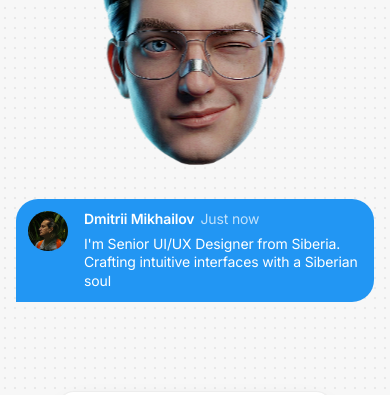
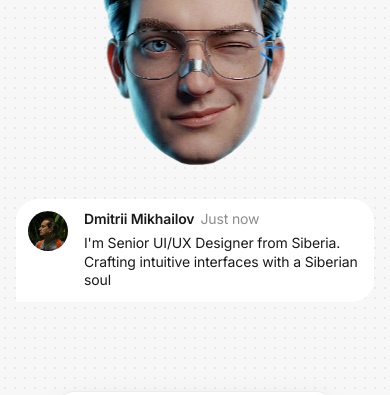
Before and after one commit to MikhaylovArt/Portfolio-Dmitrii-Mikhailov, a plain HTML site: page index.html in a window 390 px wide. Shown: the part 307-702 px from the top of the page. Drawn offline with Linux system fonts and the light colour scheme.

Commit message:
Mobile version updates

```diff
--- a/index.html
+++ b/index.html
@@ -130,7 +130,7 @@
 
   <!-- mobile -->
   <div class="hero-comments__mobile">
-    <div class="comment comment--single">
+    <div class="comment comment--single is-active">
       <img src="images/avatar.png" alt="" class="comment__avatar" />
 
       <div class="comment__body">
@@ -1318,9 +1318,72 @@ document.addEventListener("DOMContentLoaded", () => {
     showLayoutGrid();
   });
 
+  function initMobileExperience() {
+    if (!window.matchMedia("(max-width: 767px)").matches) return;
+
+    const mobileComment = $(".hero-comments__mobile .comment");
+    if (mobileComment) mobileComment.classList.add("is-active");
+
+    const mobileSocial = $(".hero-social");
+    let socialShown = false;
+    let lastScrollY = window.scrollY || window.pageYOffset;
+
+    function revealSocialOnScroll() {
+      if (!mobileSocial || socialShown) return;
+      const currentScrollY = window.scrollY || window.pageYOffset;
+      if (currentScrollY > lastScrollY && currentScrollY > 8) {
+        socialShown = true;
+        mobileSocial.classList.add("is-mobile-visible");
+        window.removeEventListener("scroll", revealSocialOnScroll);
+      }
+      lastScrollY = currentScrollY;
+    }
+
+    window.addEventListener("scroll", revealSocialOnScroll, { passive: true });
+
+    const revealItems = [
+      ".hero-title",
+      ".hero-head",
+      ".hero-comments__mobile",
+      ".about-section__top",
+      ".about-clients",
+      ".projects-section__title",
+      ".project-card__link",
+      ".cta__card",
+      ".cta__decor",
+      ".footer__top",
+      ".footer__group"
+    ];
+
+    const elements = revealItems.flatMap((selector) => $$(selector));
+    elements.forEach((element) => element.classList.add("mobile-reveal"));
+
+    const revealObserver = new IntersectionObserver(
+      (entries, observer) => {
+        entries.forEach((entry) => {
+          if (!entry.isIntersecting) return;
+          entry.target.classList.add("is-mobile-in-view");
+          observer.unobserve(entry.target);
+        });
+      },
+      {
+        threshold: 0.16,
+        rootMargin: "0px 0px -8% 0px"
+      }
+    );
+
+    elements.forEach((element) => revealObserver.observe(element));
+  }
+
+  initMobileExperience();
+
   // РљР»РёРєРё РїРѕ РєРѕРјРјРµРЅС‚Р°СЂРёСЏРј
   $$(".comment").forEach((comment) => {
     comment.addEventListener("click", () => {
+      if (comment.classList.contains("comment--single")) {
+        comment.classList.add("is-active");
+        return;
+      }
       comment.classList.toggle("is-active");
     });
   });
--- a/styles.css
+++ b/styles.css
@@ -3773,6 +3773,23 @@ body {
   border-radius: 22px 22px 22px 0;
 }
 
+.comment--single,
+.comment--single.is-active {
+  background: #ffffff;
+}
+
+.comment--single .comment__name,
+.comment--single .comment__text,
+.comment--single.is-active .comment__name,
+.comment--single.is-active .comment__text {
+  color: #1a1a1a;
+}
+
+.comment--single .comment__time,
+.comment--single.is-active .comment__time {
+  color: #8c8c8c;
+}
+
 .comment--single .comment__avatar {
   width: 40px;
   height: 40px;
@@ -3807,7 +3824,7 @@ body {
   position: fixed;
   left: 50%;
   bottom: calc(86px + env(safe-area-inset-bottom));
-  transform: translateX(-50%);
+  transform: translateX(-50%) translateY(18px);
   z-index: 999;
 
   width: fit-content;
@@ -3821,6 +3838,18 @@ body {
 
   border-radius: 16px;
   overflow: hidden;
+  opacity: 0;
+  pointer-events: none;
+  transition:
+    opacity 0.32s cubic-bezier(0.16, 1, 0.3, 1),
+    transform 0.32s cubic-bezier(0.16, 1, 0.3, 1);
+  animation: none !important;
+}
+
+.hero-social.is-mobile-visible {
+  opacity: 1;
+  pointer-events: auto;
+  transform: translateX(-50%) translateY(0);
 }
 
 .hero-social__item,
@@ -4260,9 +4289,42 @@ body {
     line-height: 1.35;
   }
 
+  .mobile-reveal {
+    opacity: 0;
+    transform: translateY(28px);
+    filter: blur(8px);
+    transition:
+      opacity 0.85s cubic-bezier(0.16, 1, 0.3, 1),
+      transform 0.85s cubic-bezier(0.16, 1, 0.3, 1),
+      filter 0.85s cubic-bezier(0.16, 1, 0.3, 1);
+    will-change: opacity, transform, filter;
+  }
+
+  .mobile-reveal.is-mobile-in-view {
+    opacity: 1;
+    transform: translateY(0);
+    filter: blur(0);
+  }
+
+  .hero-head.mobile-reveal {
+    transform: translateX(-50%) translateY(16px);
+  }
+
+  .hero-head.mobile-reveal.is-mobile-in-view {
+    transform: translateX(-50%) translateY(0);
+  }
+
+  .mobile-reveal:nth-child(2) {
+    transition-delay: 0.06s;
+  }
+
+  .mobile-reveal:nth-child(3) {
+    transition-delay: 0.12s;
+  }
+
   /* Footer */
-  .footer__top,
-  .footer__group {
+  .footer__top:not(.mobile-reveal),
+  .footer__group:not(.mobile-reveal) {
     opacity: 1;
     transform: none;
     transition: none;
```
